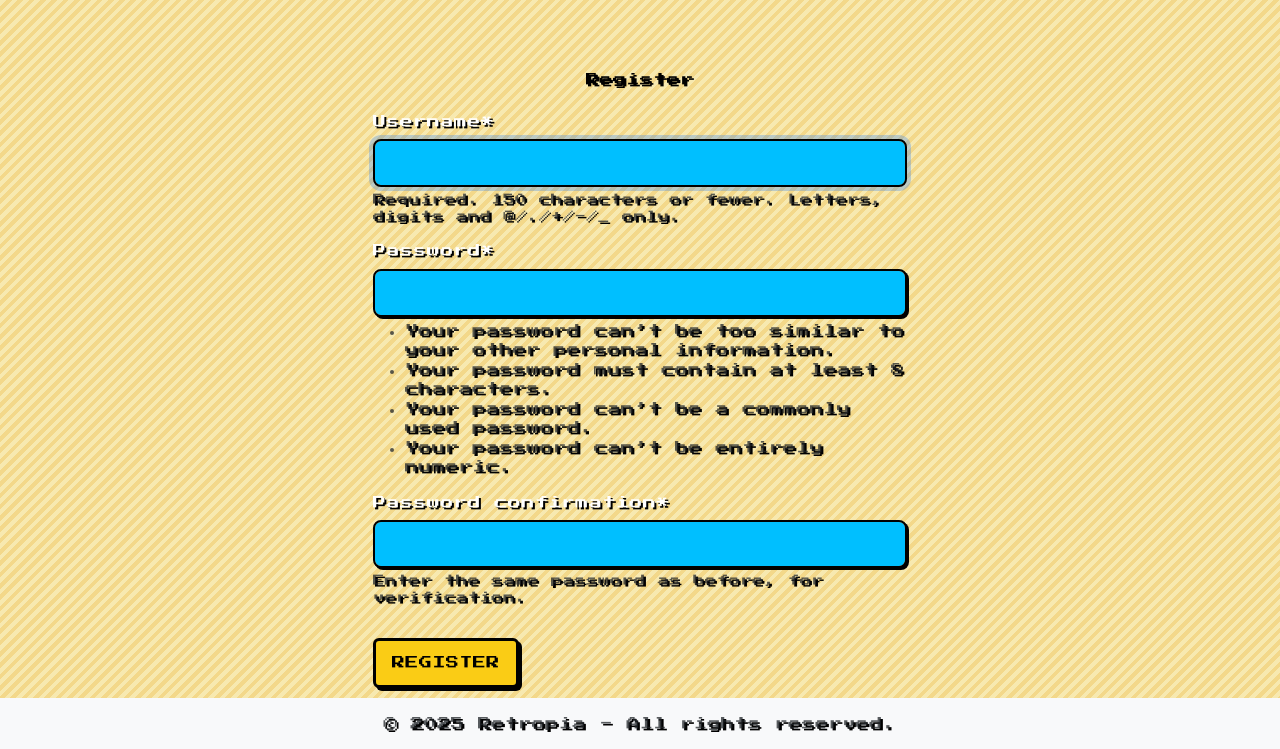
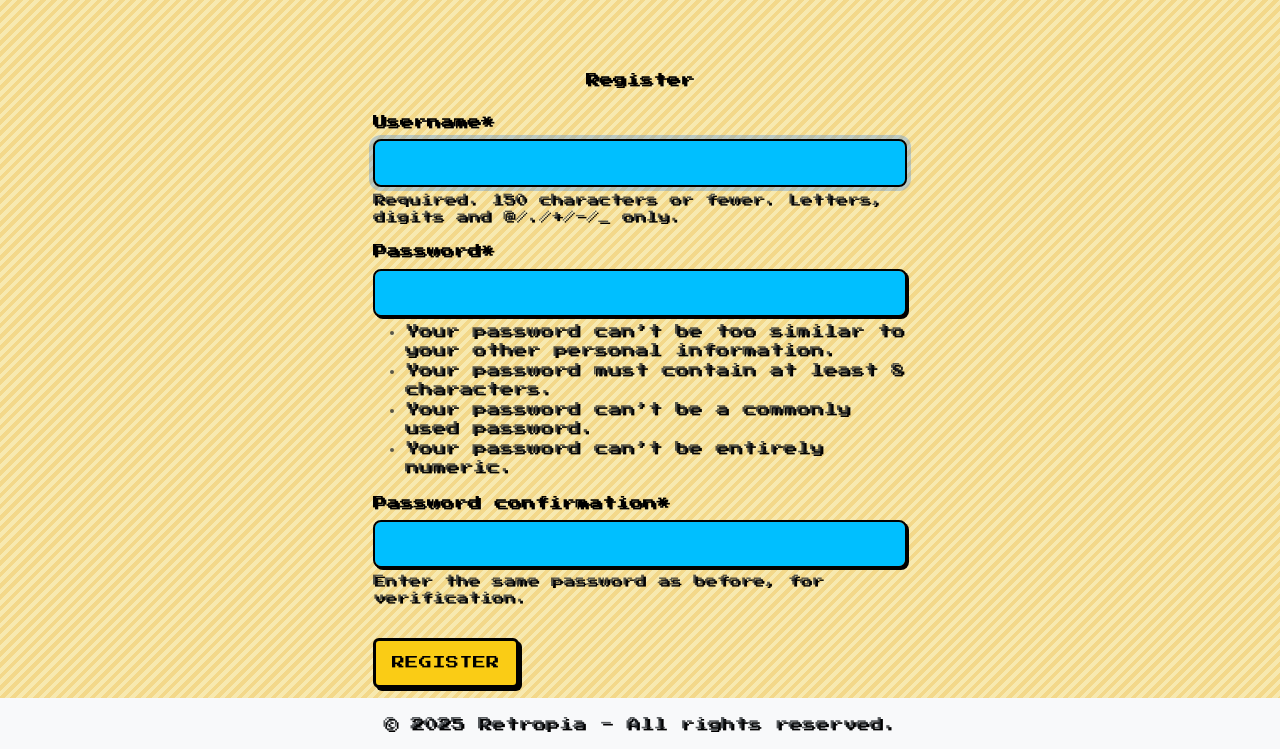
Before and after one commit to mbe645/retropia, a Django app: page /accounts/register/ in a window 1280 px wide. Shown: the part 67-816 px from the top of the page. Run offline with Django 5.2, Linux system fonts and the light colour scheme; some libraries are stand-ins or nearby versions.

Commit message:
Set text color to black in all info and form boxes for better readability

```diff
--- a/static/css/custom.css
+++ b/static/css/custom.css
@@ -71,7 +71,7 @@ body, .nav-link, .btn, .logo, input, textarea, select, label, p, li, a, th, td,
 
 .list-group-item, .card, .form-control, textarea, input[type="text"], input[type="email"], input[type="password"], input[type="number"], input[type="search"], select {
     background-color: #00bfff !important;
-    color: #fff !important;
+    color: #000 !important;
     border: 2px solid #000 !important;
     border-radius: 8px !important;
     box-shadow: 2px 2px 0 #000;
@@ -79,10 +79,10 @@ body, .nav-link, .btn, .logo, input, textarea, select, label, p, li, a, th, td,
 }
 
 .list-group-item a, .card-title, .card-text, .form-label, label {
-    color: #fff !important;
+    color: #000 !important;
 }
 
 ::placeholder {
-    color: #e0e0e0 !important;
+    color: #222 !important;
     opacity: 1;
 }
```
